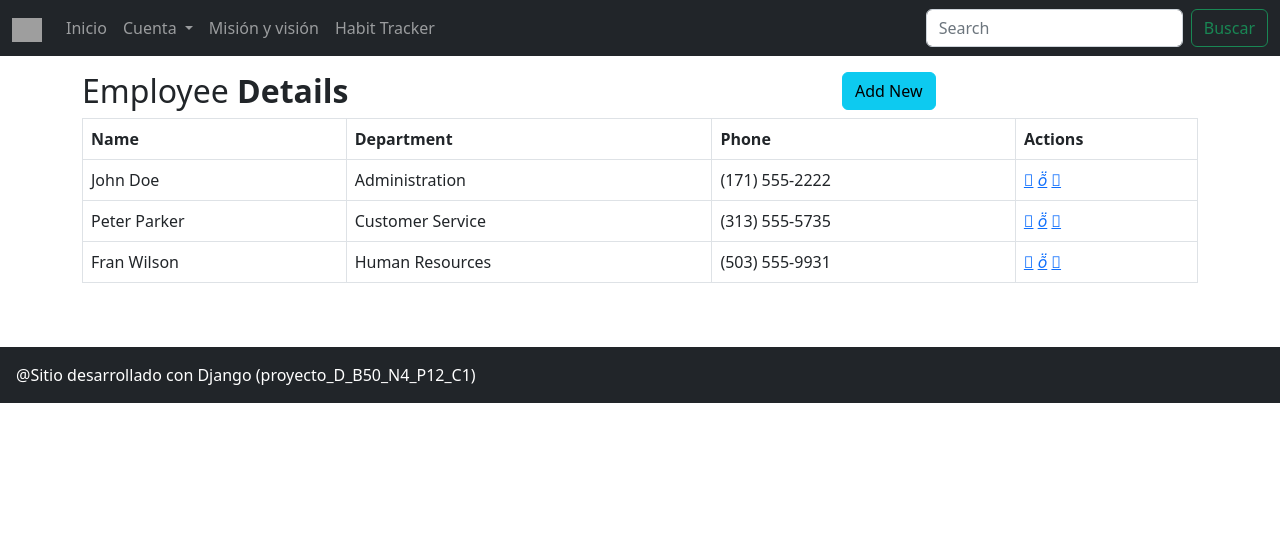
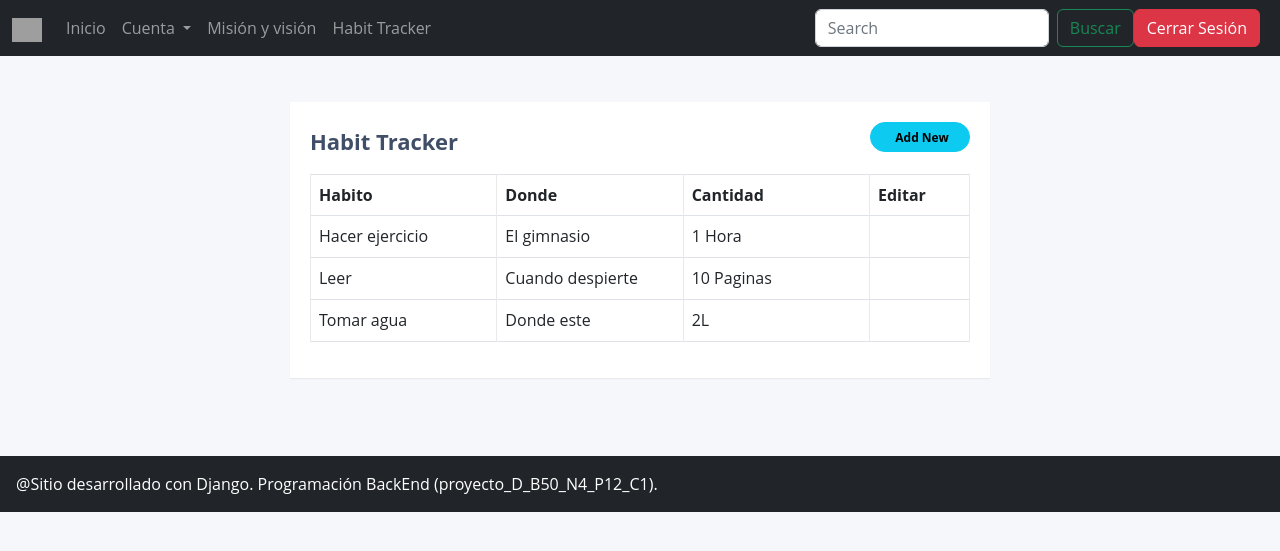
Before and after one commit to matiascavieres/programacion_backend, a Django app: page /CRUD/ in a window 1280 px wide. Shown: the top 551 px of the page. Run offline with Django 4.2, Linux system fonts and the light colour scheme; some libraries are stand-ins or nearby versions; grey boxes are pictures that could not be loaded.

Commit message:
Ultima Version !

```diff
--- /dev/null
+++ b/pages/static/css/base.css
@@ -0,0 +1,4 @@
+body {
+    background: #808080;
+    height: 50%;
+}
--- a/static/css/register.css
+++ b/pages/static/css/register.css
@@ -1,4 +1,3 @@
-html,
 body {
     height: 100%;
 }
@@ -10,7 +9,7 @@ body {
     align-items: center;
     padding-top: 40px;
     padding-bottom: 40px;
-    background-color: #f5f5f5;
+    background-color: #808080;
 }
 
 .form-signin {
--- a/templates/CRUD.html
+++ b/templates/CRUD.html
@@ -1,11 +1,93 @@
 {% extends "base.html" %}
-{% load static %}
-<link rel="stylesheet" href="{% static 'css/CRUD.css' %}">
 
 {% block title %} CRUD {% endblock %}
 {% block content %}
 
-
+<style>
+    body {
+    color: #404E67;
+    background: #F5F7FA;
+    font-family: 'Open Sans', sans-serif;
+}
+.table-wrapper {
+    width: 700px;
+    margin: 30px auto;
+    background: #fff;
+    padding: 20px;
+    box-shadow: 0 1px 1px rgba(0,0,0,.05);
+}
+.table-title {
+    padding-bottom: 10px;
+    margin: 0 0 10px;
+}
+.table-title h2 {
+    margin: 6px 0 0;
+    font-size: 22px;
+}
+.table-title .add-new {
+    float: right;
+    height: 30px;
+    font-weight: bold;
+    font-size: 12px;
+    text-shadow: none;
+    min-width: 100px;
+    border-radius: 50px;
+    line-height: 13px;
+}
+.table-title .add-new i {
+    margin-right: 4px;
+}
+table.table {
+    table-layout: fixed;
+}
+table.table tr th, table.table tr td {
+    border-color: #e9e9e9;
+}
+table.table th i {
+    font-size: 13px;
+    margin: 0 5px;
+    cursor: pointer;
+}
+table.table th:last-child {
+    width: 100px;
+}
+table.table td a {
+    cursor: pointer;
+    display: inline-block;
+    margin: 0 5px;
+    min-width: 24px;
+}
+table.table td a.add {
+    color: #27C46B;
+}
+table.table td a.edit {
+    color: #FFC107;
+}
+table.table td a.delete {
+    color: #E34724;
+}
+table.table td i {
+    font-size: 19px;
+}
+table.table td a.add i {
+    font-size: 24px;
+    margin-right: -1px;
+    position: relative;
+    top: 3px;
+}
+table.table .form-control {
+    height: 32px;
+    line-height: 32px;
+    box-shadow: none;
+    border-radius: 2px;
+}
+table.table .form-control.error {
+    border-color: #f50000;
+}
+table.table td .add {
+    display: none;
+}
+</style>
 
 <script>
     $(document).ready(function(){
@@ -68,7 +150,7 @@
         <div class="table-wrapper">
             <div class="table-title">
                 <div class="row">
-                    <div class="col-sm-8"><h2>Employee <b>Details</b></h2></div>
+                    <div class="col-sm-8"><h2><b>Habit Tracker </b></h2></div>
                     <div class="col-sm-4">
                         <button type="button" class="btn btn-info add-new"><i class="fa fa-plus"></i> Add New</button>
                     </div>
@@ -77,17 +159,17 @@
             <table class="table table-bordered">
                 <thead>
                     <tr>
-                        <th>Name</th>
-                        <th>Department</th>
-                        <th>Phone</th>
-                        <th>Actions</th>
+                        <th>Habito</th>
+                        <th>Donde</th>
+                        <th>Cantidad</th>
+                        <th>Editar</th>
                     </tr>
                 </thead>
                 <tbody>
                     <tr>
-                        <td>John Doe</td>
-                        <td>Administration</td>
-                        <td>(171) 555-2222</td>
+                        <td>Hacer ejercicio</td>
+                        <td>El gimnasio</td>
+                        <td>1 Hora</td>
                         <td>
                             <a class="add" title="Add" data-toggle="tooltip"><i class="material-icons">&#xE03B;</i></a>
                             <a class="edit" title="Edit" data-toggle="tooltip"><i class="material-icons">&#xE254;</i></a>
@@ -95,9 +177,9 @@
                         </td>
                     </tr>
                     <tr>
-                        <td>Peter Parker</td>
-                        <td>Customer Service</td>
-                        <td>(313) 555-5735</td>
+                        <td>Leer</td>
+                        <td>Cuando despierte</td>
+                        <td>10 Paginas</td>
                         <td>
                             <a class="add" title="Add" data-toggle="tooltip"><i class="material-icons">&#xE03B;</i></a>
                             <a class="edit" title="Edit" data-toggle="tooltip"><i class="material-icons">&#xE254;</i></a>
@@ -105,9 +187,9 @@
                         </td>
                     </tr>
                     <tr>
-                        <td>Fran Wilson</td>
-                        <td>Human Resources</td>
-                        <td>(503) 555-9931</td>
+                        <td>Tomar agua</td>
+                        <td>Donde este</td>
+                        <td>2L </td>
                         <td>
                             <a class="add" title="Add" data-toggle="tooltip"><i class="material-icons">&#xE03B;</i></a>
                             <a class="edit" title="Edit" data-toggle="tooltip"><i class="material-icons">&#xE254;</i></a>
--- a/templates/base.html
+++ b/templates/base.html
@@ -2,6 +2,8 @@
 <html>
 
 <head>
+    {% load static %}
+    <link rel="stylesheet" type="text/css" href="{% static 'css/base.css' %}">
     <meta charset="UTF-8">
     <meta http-equiv="X-UA-Compatible" content="IE=edge">
     <meta name="viewport" content="width=device-width, initial-scale=1.0">
@@ -10,6 +12,10 @@
     <script src="https://cdn.jsdelivr.net/npm/bootstrap@5.2.0/dist/js/bootstrap.bundle.min.js"
         integrity="sha384-A3rJD856KowSb7dwlZdYEkO39Gagi7vIsF0jrRAoQmDKKtQBHUuLZ9AsSv4jD4Xa"
         crossorigin="anonymous"></script>
+    <link rel="stylesheet" href="https://fonts.googleapis.com/icon?family=Material+Icons">
+    <script src="https://code.jquery.com/jquery-3.5.1.min.js"></script>
+    <script src="https://cdn.jsdelivr.net/npm/popper.js@1.16.0/dist/umd/popper.min.js"></script>
+    <script src="https://stackpath.bootstrapcdn.com/bootstrap/4.5.0/js/bootstrap.min.js"></script>
 
     <title>Django Project</title>
 </head>
@@ -41,7 +47,7 @@
                                     </a>
                                 <ul class="dropdown-menu">
                                     <li><a class="dropdown-item" href="{% url 'login' %}">Login</a></li>
-                                    <li><a class="dropdown-item" href="{% url 'register' %}">register</a></li>
+                                    <li><a class="dropdown-item" href="{% url 'register' %}">Registro</a></li>
                                 </ul>
                                 </li>
                                 <li class="nav-item">
@@ -57,6 +63,9 @@
                                 <input class="form-control me-2" type="search" placeholder="Search" aria-label="Search">
                                 <button class="btn btn-outline-success" type="submit">Buscar</button>
                             </form>
+                            <div class="d-grid gap-2 d-md-flex justify-content-md-end">
+                                <button class="btn btn-danger me-md-2" type="button">Cerrar Sesión</button>
+                              </div>
                         </div>
                     </div>
                 </nav>
@@ -71,7 +80,7 @@
     <div class="container-fluid text-bg-dark p-3 mt-5">
         <div class="row">
             <div class="col-md-12">
-                @Sitio desarrollado con Django (proyecto_D_B50_N4_P12_C1)
+                @Sitio desarrollado con Django. Programación BackEnd (proyecto_D_B50_N4_P12_C1).
             </div>
         </div>
     </div>
--- a/templates/login.html
+++ b/templates/login.html
@@ -8,9 +8,9 @@
             <form class="form-signin">
                 <h1 class="h3 mb-3 font-weight-normal">Login</h1>
                 <label for="inputEmail" class="sr-only">Email</label>
-                <input type="email" id="inputEmail" class="form-control" placeholder="Email" required autofocus>
+                <input type="email" id="inputEmail" class="form-control" placeholder="Ingrese su mail" required autofocus>
                 <label for="inputPassword" class="sr-only">Contraseña</label>
-                <input type="password" id="inputPassword" class="form-control" placeholder="Contraseña" required>
+                <input type="password" id="inputPassword" class="form-control" placeholder="Ingrese su contraseña" required>
                 <div class="checkbox mb-3"></div>
                 <button class="btn btn-lg btn-primary btn-block" type="submit">Login</button>
             </form>
```
Also changed, not shown: pages/static/js/CRUD.js (added, +52 -0 lines), proyecto_D_B50_N4_P12_C1/settings.py (+9 -6 lines), templates/home.html (+5 -18 lines), templates/register.html (+5 -6 lines), pages/static/css/crud.css (renamed from static/css/CRUD.css).
